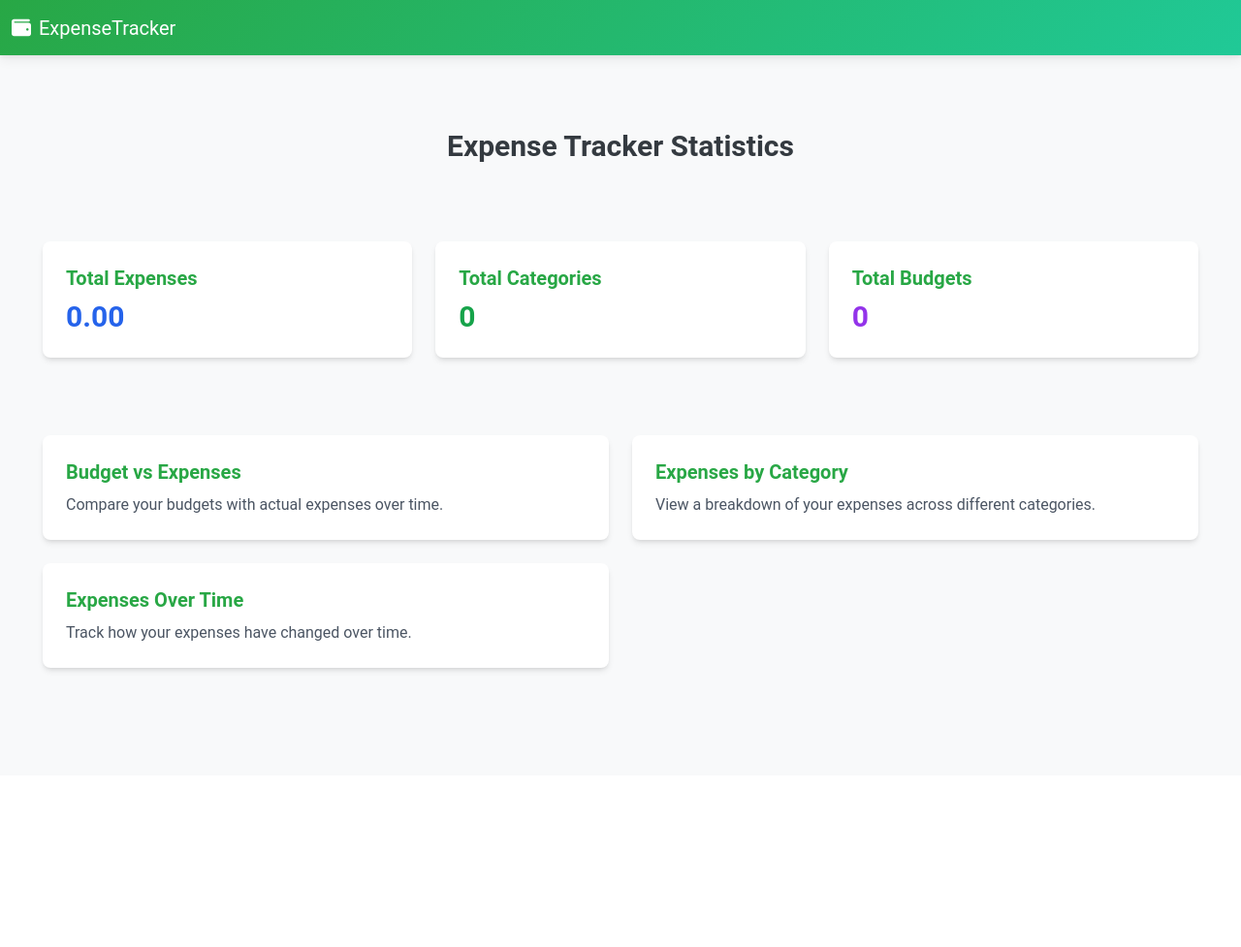
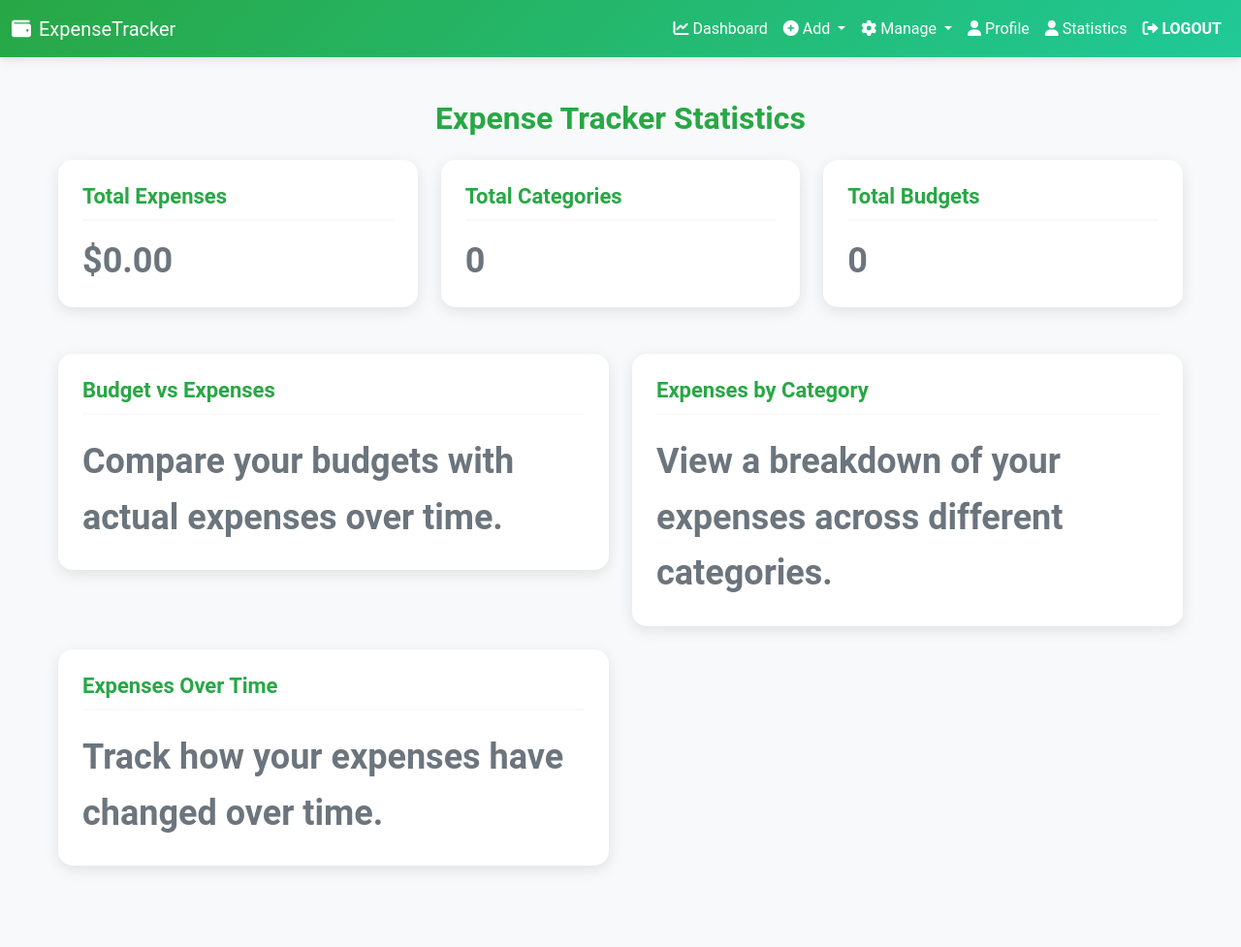
Before and after one commit to phantom-kali/ExpenseTracker, a Django app: page /visuals/statistics/ in a window 1280 px wide. Shown: the whole page at 97% size. Before the commit the page ends 694 px from the top, so only its background shows below. Run offline with Django 5.2, Linux system fonts and the light colour scheme; the visitor is signed in with stand-in values (Sample User, id 1); data that the repository does not hold is empty; some libraries are stand-ins or nearby versions.

Commit message:
Introduced budget vs. expenses bar and pie charts; removed Tailwind CSS styles from navbar for improved styling consistency.

```diff
--- a/static/css/style.css
+++ b/static/css/style.css
@@ -480,3 +480,8 @@
     text-align: center;
     pointer-events: auto;
 }
+
+.small-pie-chart {
+    height: 400px;
+    width: 400px;
+}
--- a/templates/base.html
+++ b/templates/base.html
@@ -10,9 +10,8 @@
     <link href="https://cdnjs.cloudflare.com/ajax/libs/font-awesome/6.0.0/css/all.min.css" rel="stylesheet">
     <link rel="icon" href="{% static 'img/favicon.ico' %}" type="image/x-icon">
     <link rel="stylesheet" href="{% static 'css/style.css' %}">
-    <script src="https://cdn.tailwindcss.com"></script>
+    <script src="https://cdn.jsdelivr.net/npm/chart.js"></script>
 
-    {% block extra_css %}{% endblock %}
 </head>
 
 <body>
--- a/templates/visuals/statistics.html
+++ b/templates/visuals/statistics.html
@@ -3,36 +3,58 @@
 {% block title %}Statistics Overview{% endblock %}
 
 {% block content %}
-    <div class="container mx-auto px-4 py-8">
-        <h1 class="text-3xl font-bold text-center mb-8">Expense Tracker Statistics</h1>
+    <h2 class="mb-4 text-center">Expense Tracker Statistics</h2>
 
-        <div class="grid grid-cols-1 md:grid-cols-3 gap-6 mb-8">
-            <div class="bg-white rounded-lg shadow-md p-6">
-                <h2 class="text-xl font-semibold mb-2">Total Expenses</h2>
-                <p class="text-3xl font-bold text-blue-600">{{ total_expenses|floatformat:2 }}</p>
-            </div>
-            <div class="bg-white rounded-lg shadow-md p-6">
-                <h2 class="text-xl font-semibold mb-2">Total Categories</h2>
-                <p class="text-3xl font-bold text-green-600">{{ total_categories }}</p>
-            </div>
-            <div class="bg-white rounded-lg shadow-md p-6">
-                <h2 class="text-xl font-semibold mb-2">Total Budgets</h2>
-                <p class="text-3xl font-bold text-purple-600">{{ total_budgets }}</p>
+    <div class="row mb-4">
+        <div class="col-md-4 mb-4">
+            <div class="card">
+                <div class="card-body">
+                    <h5 class="card-title">Total Expenses</h5>
+                    <h2 class="card-text">${{ total_expenses|floatformat:2 }}</h2>
+                </div>
             </div>
         </div>
+        <div class="col-md-4 mb-4">
+            <div class="card">
+                <div class="card-body">
+                    <h5 class="card-title">Total Categories</h5>
+                    <h2 class="card-text">{{ total_categories }}</h2>
+                </div>
+            </div>
+        </div>
+        <div class="col-md-4 mb-4">
+            <div class="card">
+                <div class="card-body">
+                    <h5 class="card-title">Total Budgets</h5>
+                    <h2 class="card-text">{{ total_budgets }}</h2>
+                </div>
+            </div>
+        </div>
+    </div>
 
-        <div class="grid grid-cols-1 md:grid-cols-2 gap-6">
-            <a href="{% url 'visuals:budget_vs_expenses' %}" class="block bg-white rounded-lg shadow-md p-6 hover:shadow-lg transition duration-300">
-                <h2 class="text-xl font-semibold mb-2">Budget vs Expenses</h2>
-                <p class="text-gray-600">Compare your budgets with actual expenses over time.</p>
+    <div class="row">
+        <div class="col-md-6 mb-4">
+            <a href="{% url 'visuals:budget_vs_expenses' %}" class="card">
+                <div class="card-body">
+                    <h5 class="card-title">Budget vs Expenses</h5>
+                    <p class="card-text">Compare your budgets with actual expenses over time.</p>
+                </div>
             </a>
-            <a href="{% url 'visuals:expenses_by_category' %}" class="block bg-white rounded-lg shadow-md p-6 hover:shadow-lg transition duration-300">
-                <h2 class="text-xl font-semibold mb-2">Expenses by Category</h2>
-                <p class="text-gray-600">View a breakdown of your expenses across different categories.</p>
+        </div>
+        <div class="col-md-6 mb-4">
+            <a href="{% url 'visuals:expenses_by_category' %}" class="card">
+                <div class="card-body">
+                    <h5 class="card-title">Expenses by Category</h5>
+                    <p class="card-text">View a breakdown of your expenses across different categories.</p>
+                </div>
             </a>
-            <a href="{% url 'visuals:expenses_over_time' %}" class="block bg-white rounded-lg shadow-md p-6 hover:shadow-lg transition duration-300">
-                <h2 class="text-xl font-semibold mb-2">Expenses Over Time</h2>
-                <p class="text-gray-600">Track how your expenses have changed over time.</p>
+        </div>
+        <div class="col-md-6 mb-4">
+            <a href="{% url 'visuals:expenses_over_time' %}" class="card">
+                <div class="card-body">
+                    <h5 class="card-title">Expenses Over Time</h5>
+                    <p class="card-text">Track how your expenses have changed over time.</p>
+                </div>
             </a>
         </div>
     </div>
--- a/visuals/views.py
+++ b/visuals/views.py
@@ -17,7 +17,6 @@
     return render(request, 'visuals/statistics.html', context)
 
 def expenses_by_category_view(request):
-    # Aggregate total expenses by category for the logged-in user
     categories = Category.objects.filter(user=request.user)
     expense_data = (
         Expense.objects.filter(user=request.user)
@@ -25,11 +24,11 @@
         .annotate(total_amount=Sum('amount'))
     )
 
-    # Pass data to the template
     context = {
-        'categories': list(expense_data),  # List of category totals
+        'categories': list(expense_data),  # Ensure it's passed as a list of dictionaries
     }
     return render(request, 'visuals/expenses_by_category.html', context)
+
 
 def expenses_over_time_view(request):
     # Get expenses grouped by day
@@ -48,7 +47,6 @@
     return render(request, 'visuals/expenses_over_time.html', context)
 
 def budget_vs_expenses_view(request):
-    # Get budgets and their corresponding expenses
     budgets = Budget.objects.filter(user=request.user)
     budget_expense_data = []
 
@@ -58,12 +56,11 @@
             .aggregate(total_amount=Sum('amount'))['total_amount'] or 0
         )
         budget_expense_data.append({
-            'budget': budget.amount,
-            'expenses': total_expenses,
+            'budget': float(budget.amount),  # Ensure it's a float
+            'expenses': float(total_expenses),  # Ensure it's a float
             'period': f"{budget.start_date} to {budget.end_date}",
         })
 
-    # Pass data to the template
     context = {
         'budget_expense_data': budget_expense_data,
     }
```
Also changed, not shown: templates/visuals/budget_vs_expenses.html (+64 -6 lines), templates/visuals/expenses_by_category.html (+58 -14 lines), templates/visuals/expenses_over_time.html (+6 -2 lines).
